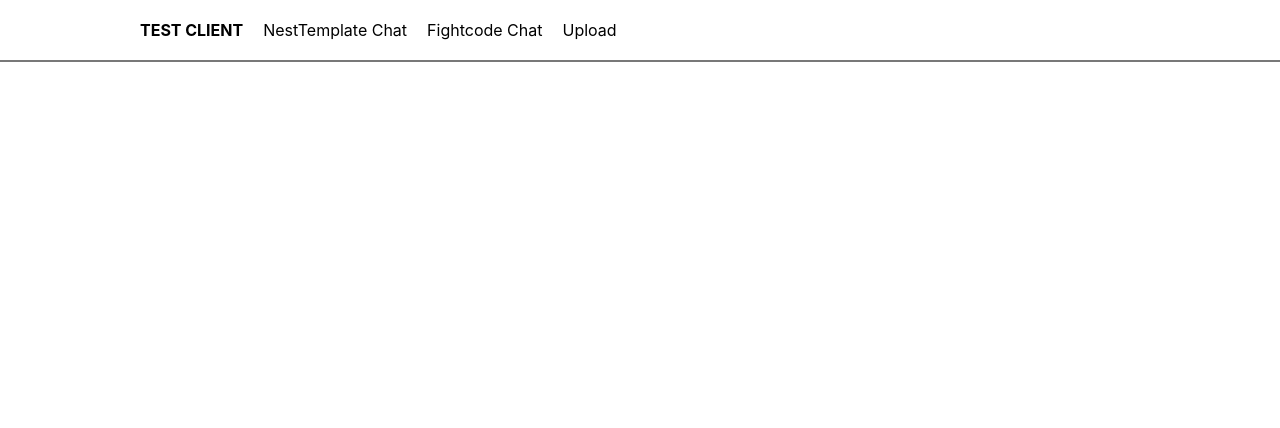
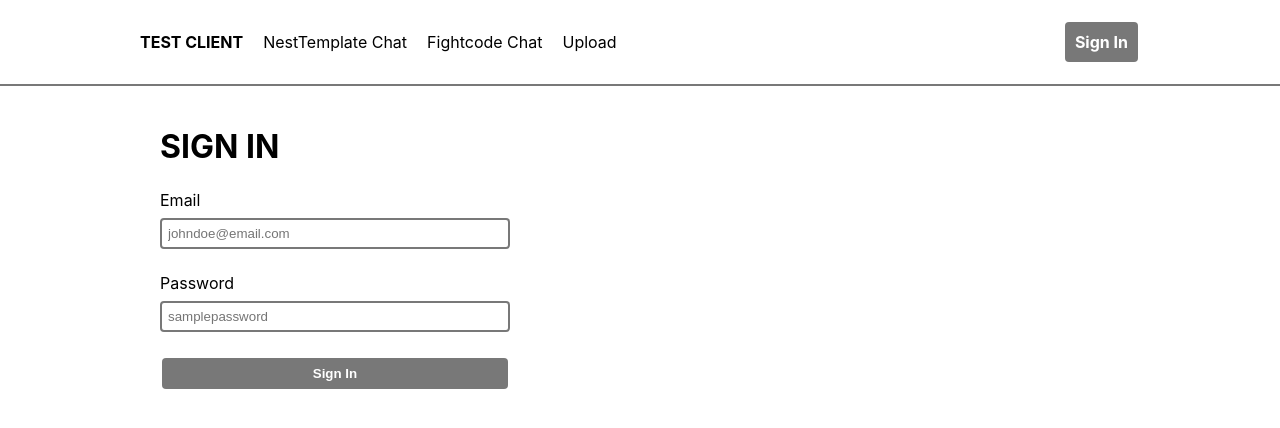
Before and after one commit to Weichen0/US-Client-Test, a React (Create React App) app: page /sign-in in a window 1280 px wide. Shown: the top 428 px of the page. Built offline with nearby package versions, Linux system fonts and the light colour scheme.

Commit message:
feat: basic auth and UI

```diff
--- a/src/App.js
+++ b/src/App.js
@@ -5,6 +5,7 @@ import NavBar from './components/NavBar';
 import UploadPage from './pages/upload';
 import HomePage from './pages/home';
 import NestChatPage from './pages/nestchat';
+import SignInPage from './pages/signIn';
 function App() {
   return (
     <div>
@@ -16,6 +17,8 @@ function App() {
             <Route path="/chat" element={<ChatPage />} />
             <Route path="/upload" element={<UploadPage />} />
             <Route path="/nest-chat" element={<NestChatPage />} />
+            <Route path="/sign-in" element={<SignInPage />} />
+
           </Routes>
         </div>
       </Router>
--- a/src/components/NavBar.js
+++ b/src/components/NavBar.js
@@ -1,14 +1,34 @@
 import { Link } from "react-router-dom";
+import { useAuth } from "../utils/AuthContext";
 
 export default function NavBar() {
+    const { userProfile, logout } = useAuth()
+
+    const handleLogOut = () => {
+        logout()
+    }
+
     return (
         <nav style={{ padding: 20, borderBottom: 'solid 2px rgba(120,120,120,1)' }}>
-            <div style={{ maxWidth: 1000, margin: "auto", display: "flex", gap: 20, }}>
-                <Link style={{ fontWeight: "bolder" }} to="/">TEST CLIENT</Link>
-                <Link className="navbarlink" to="/nest-chat">NestTemplate Chat</Link>
-                <Link className="navbarlink" to="/chat">Fightcode Chat</Link>
-                <Link className="navbarlink" to="/upload">Upload</Link>
+            <div style={{ maxWidth: 1000, margin: "auto", display: "flex", justifyContent: "space-between", alignItems: "center" }}>
+                <div style={{ display: "flex", gap: 20 }}>
+                    <Link style={{ fontWeight: "bolder" }} to="/">TEST CLIENT</Link>
+                    <Link className="navbarlink" to="/nest-chat">NestTemplate Chat</Link>
+                    <Link className="navbarlink" to="/chat">Fightcode Chat</Link>
+                    <Link className="navbarlink" to="/upload">Upload</Link>
+                </div>
+                {userProfile ?
+                    <div style={{ display: "flex", gap: 8, alignItems: "center" }}>
+
+                        {userProfile.firstName}
+                        <button
+                            style={{ padding: 10 }} onClick={handleLogOut}>Log Out</button>
+                    </div>
+                    :
+                    <Link style={{ padding: 10 }}
+                        className="homebutton" to="/sign-in"> Sign In
+                    </Link>}
             </div>
-        </nav>
+        </nav >
     );
 }
--- a/src/index.css
+++ b/src/index.css
@@ -29,7 +29,7 @@ a {
 
 button {
   margin: 2px;
-  padding: 6px;
+  padding: 8px;
   border-radius: 4px;
   border: none ;
   background-color: #787878;
@@ -38,7 +38,9 @@ button {
   font-weight: bold;
 }
 
-textarea, input[type="text"]  {
+
+
+textarea, input[type="text"] ,input[type="password"], input[type="email"]  {
   padding: 6px;
   border-radius: 4px;
   border: solid 2px #787878 ;
--- a/src/index.js
+++ b/src/index.js
@@ -3,11 +3,15 @@ import ReactDOM from 'react-dom/client';
 import './index.css';
 import App from './App';
 import reportWebVitals from './reportWebVitals';
+import { AuthProvider } from './utils/AuthContext';
 
 const root = ReactDOM.createRoot(document.getElementById('root'));
 root.render(
   <React.StrictMode>
-    <App />
+    <AuthProvider>
+      <App />
+    </AuthProvider>
+
   </React.StrictMode>
 );
 
--- /dev/null
+++ b/src/pages/signIn.js
@@ -0,0 +1,75 @@
+import { useState } from "react"
+import { useAuth } from "../utils/AuthContext"
+
+const pageStyle = {
+    formSection: { marginTop: 24, display: "grid", maxWidth: 350, gap: 8 }
+}
+
+export default function SignInPage() {
+    const { login } = useAuth()
+    const [email, setEmail] = useState("")
+    const [password, setPassword] = useState("")
+    const [response, setResponse] = useState(null)
+
+    async function signIn() {
+        try {
+            const reqBody = { email, password }
+            const fetchRes = await fetch(`http://localhost:8080/auth/signIn`, {
+                method: "POST",
+                body: JSON.stringify(reqBody),
+                headers: {
+                    'Content-Type': 'application/json',
+                }
+            })
+
+            if (!fetchRes.ok) {
+                throw new Error('Authentication failed');
+            }
+            const data = await fetchRes.json();
+            setResponse(data)
+            const accessToken = data.tokens.accessToken;
+            login(accessToken);
+        } catch (error) {
+            console.error('Sign-in failed:', error.message);
+        }
+
+    }
+
+    return (
+        <>
+            <div style={{ padding: 20 }}>
+                <h1 style={{ marginBottom: 24 }}>SIGN IN</h1>
+                {
+                    response ? <div style={{ marginBottom: 24, wordBreak: "break-all" }}>
+                        {JSON.stringify(response)}
+                    </div>
+                        : null
+                }
+                <div style={pageStyle.formSection}>
+                    <label>Email</label>
+                    <input
+                        onChange={(e) => setEmail(e.target.value)}
+                        placeholder="johndoe@email.com"
+                        type="email"
+                        value={email}
+                    />
+                </div>
+                <div style={pageStyle.formSection}>
+                    <label>Password</label>
+                    <input
+                        onChange={(e) => setPassword(e.target.value)}
+                        placeholder="samplepassword"
+                        type="password"
+                        value={password}
+                    />
+                </div>
+                <div style={pageStyle.formSection}>
+                    <button
+                        onClick={() => signIn()}
+                    >Sign In</button>
+                </div>
+
+            </div>
+        </>
+    )
+}
--- /dev/null
+++ b/src/utils/AuthContext.js
@@ -0,0 +1,60 @@
+import React, { createContext, useContext, useEffect, useState } from 'react';
+
+// Create an AuthContext
+const AuthContext = createContext();
+
+// AuthProvider component to wrap your app and manage authentication state
+export const AuthProvider = ({ children }) => {
+  const [accessToken, setAccessToken] = useState(localStorage.getItem('accessToken') || null);
+  const [userProfile, setUserProfile] = useState(null);
+
+
+  const login = (token) => {
+    setAccessToken(token);
+    localStorage.setItem('accessToken', token);
+  };
+
+  const logout = () => {
+    setAccessToken(null);
+    localStorage.removeItem('accessToken');
+    setUserProfile(null); // Clear user profile on logout
+
+  };
+
+  useEffect(() => {
+    // Fetch user profile if accessToken exists
+    const fetchUserProfile = async () => {
+      if (accessToken) {
+        try {
+          const response = await fetch('http://localhost:8080/user/current', {
+            method: "GET",
+            headers: {
+              Authorization: `Bearer ${accessToken}`,
+            },
+          });
+
+          if (response.ok) {
+            const userData = await response.json();
+            setUserProfile(userData);
+          }
+        } catch (error) {
+          console.error('Error fetching user profile:', error);
+        }
+      }
+    };
+
+    fetchUserProfile();
+  }, [accessToken]);
+
+
+  return (
+    <AuthContext.Provider value={{ accessToken, userProfile, login, logout }}>
+      {children}
+    </AuthContext.Provider>
+  );
+};
+
+// Custom hook to use the AuthContext
+export const useAuth = () => {
+  return useContext(AuthContext);
+};
```
Also changed, not shown: src/components/SignIn.js (deleted, +0 -15 lines).
